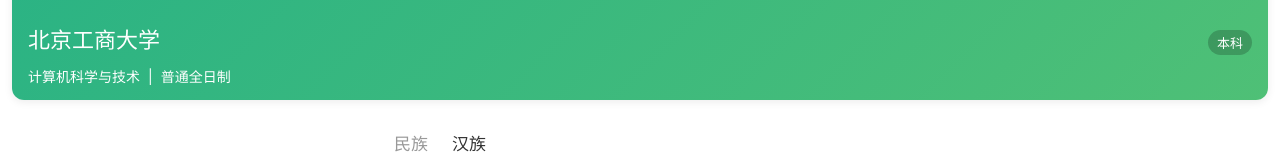
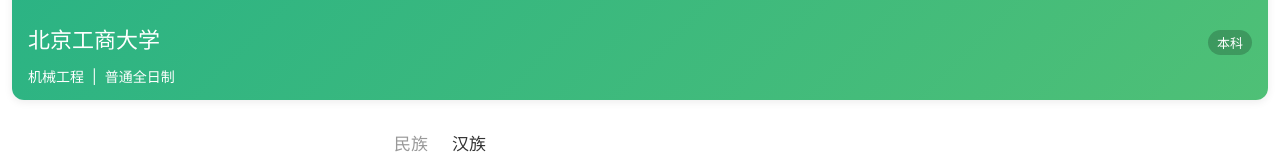
Before and after one commit to yangankang123/html, a plain HTML site: page index.html in a window 1280 px wide. Shown: the part 444-600 px from the top of the page. Drawn offline with Linux system fonts and the light colour scheme.

Commit message:
Update index.html

```diff
--- a/index.html
+++ b/index.html
@@ -45,7 +45,7 @@
       <h2 class="school">北京工商大学</h2>
       <span class="badge">本科</span>
     </div>
-    <p class="major">计算机科学与技术<span class="sep">|</span>普通全日制</p>
+    <p class="major">机械工程<span class="sep">|</span>普通全日制</p>
   </section>
 
   <!-- 详情列表 -->
```
